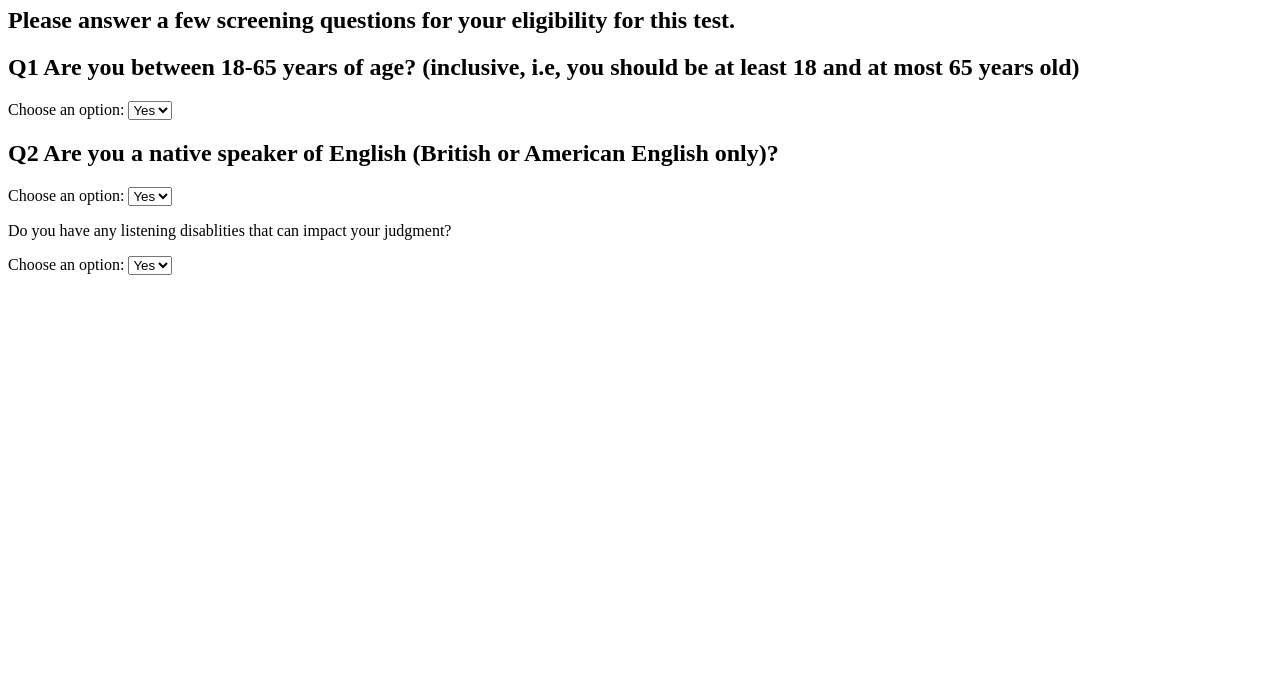
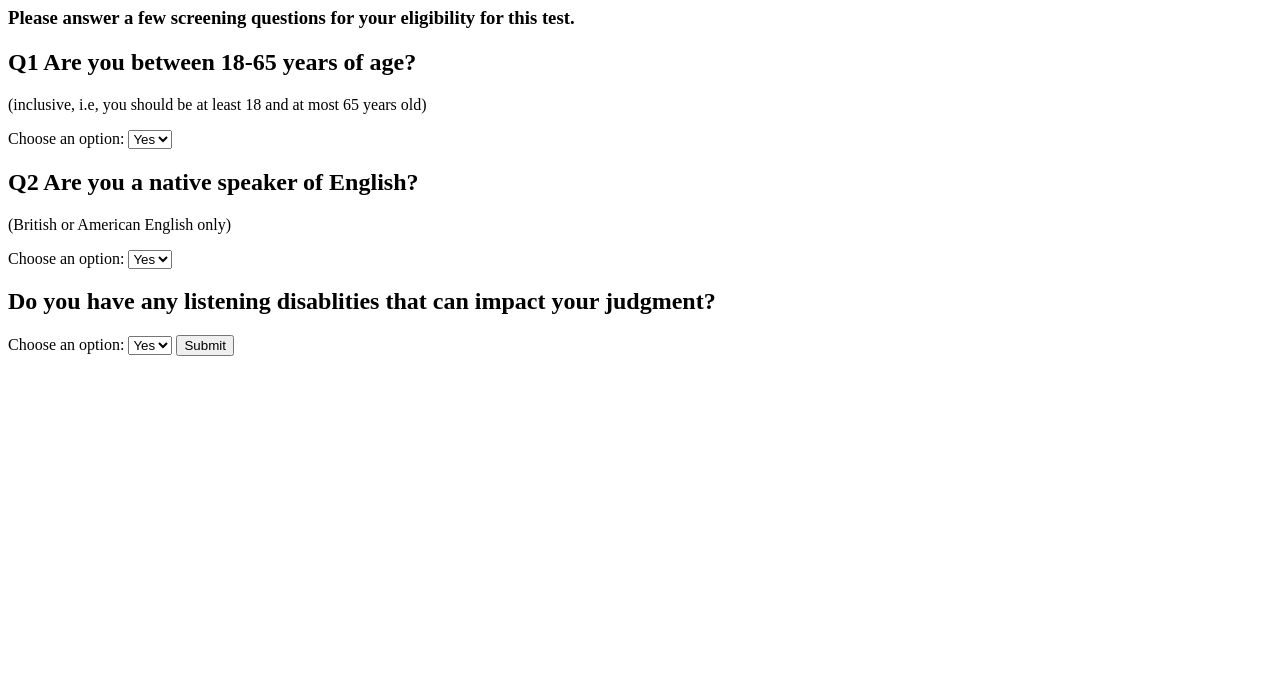
Before and after one commit to Ayushi113/cl_obson_g1, a plain HTML site: page hello.html in a window 1280 px wide. Shown: the part 117-800 px from the top of the page. Drawn offline with Linux system fonts and the light colour scheme.

Commit message:
Update hello.html

```diff
--- a/hello.html
+++ b/hello.html
@@ -5,8 +5,9 @@ $(document).ready(function() {
 
       $('#submit').click(function(){
 
-      var type= $("#type").val();
-      var height = $("#height").val();
+      var age = $("#age").val();
+      var native_lg = $("#native_lg").val();
+      var hearing_db = $("#hearing_db").val();
 
       window.location.href = 'http:google.com?age='+age+'&&native_lg='+native_lg+'&&hearing_db='+hearing_db+';
 
@@ -16,9 +17,10 @@ $(document).ready(function() {
 </head>
 <body>
 <h1>Thank you for your consent!</h1>
-<h2>Please answer a few screening questions for your eligibility for this test. </h2>
-
-<h2><b> Q1 </b> Are you between 18-65 years of age? (inclusive, i.e, you should be at least 18 and at most 65 years old)</h2>
+<h3>Please answer a few screening questions for your eligibility for this test. </h3>
+<form>
+<h2><b> Q1 </b> Are you between 18-65 years of age? </h2>
+<p> (inclusive, i.e, you should be at least 18 and at most 65 years old) </p>
 
 <label for="age">Choose an option:</label>
 <select name="age" id="age">
@@ -26,15 +28,15 @@ $(document).ready(function() {
 <option value="no">No</option>
 </select>
 
-<h2> <b> Q2 </b> Are you a native speaker of English (British or American English only)? </h2>
-
+<h2> <b> Q2 </b> Are you a native speaker of English? </h2>
+<p> (British or American English only) </p>
 <label for="native_lg">Choose an option:</label>
 <select name="native_lg" id="native_lg">
 <option value="yes">Yes</option>
 <option value="no">No</option>
 </select>
 
-<p>Do you have any listening disablities that can impact your judgment? </p>
+<h2>Do you have any listening disablities that can impact your judgment? </h2>
 
 <label for="hearing_db">Choose an option:</label>
 <select name="hearing_db" id="hearing_db">
@@ -42,6 +44,7 @@ $(document).ready(function() {
 <option value="no">No</option>
 </select>
 
-
+<input id="submit" type="submit" value="Submit" />
+</form>
 </body>
 </html>
```
